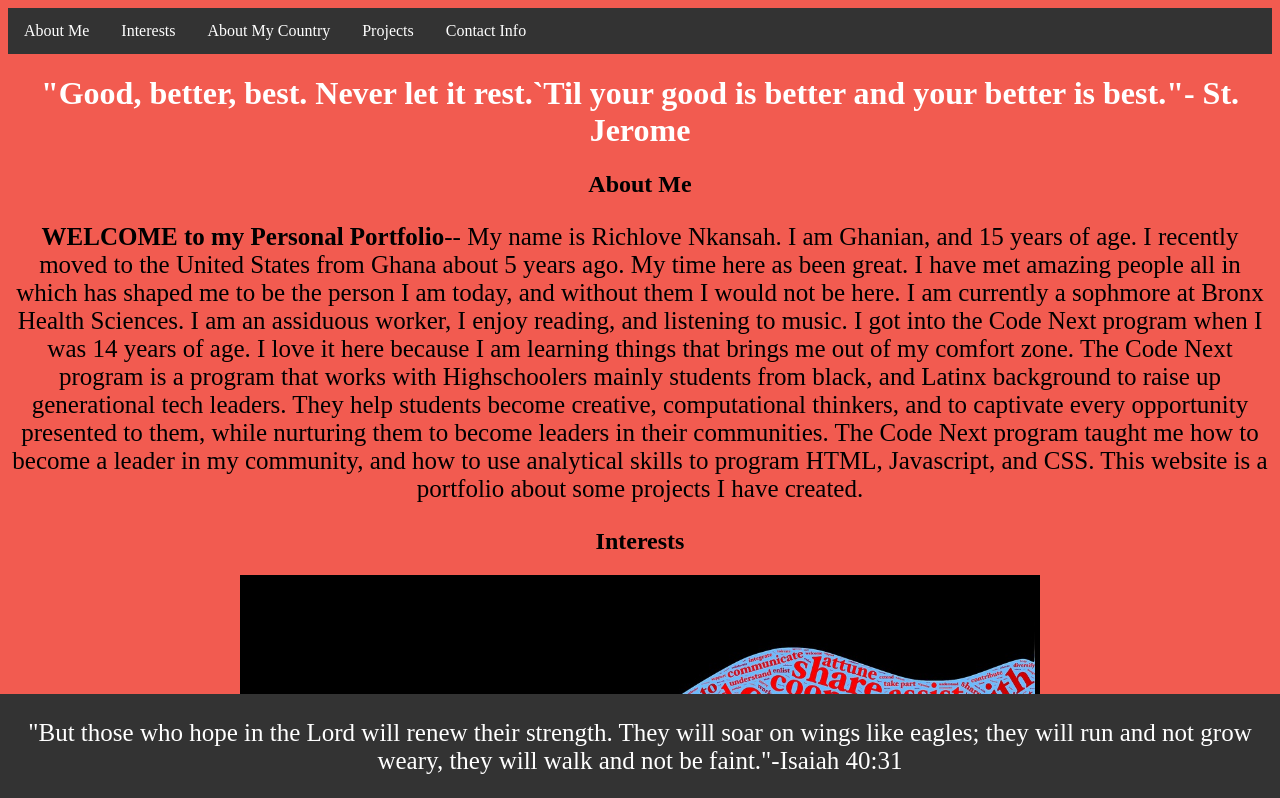
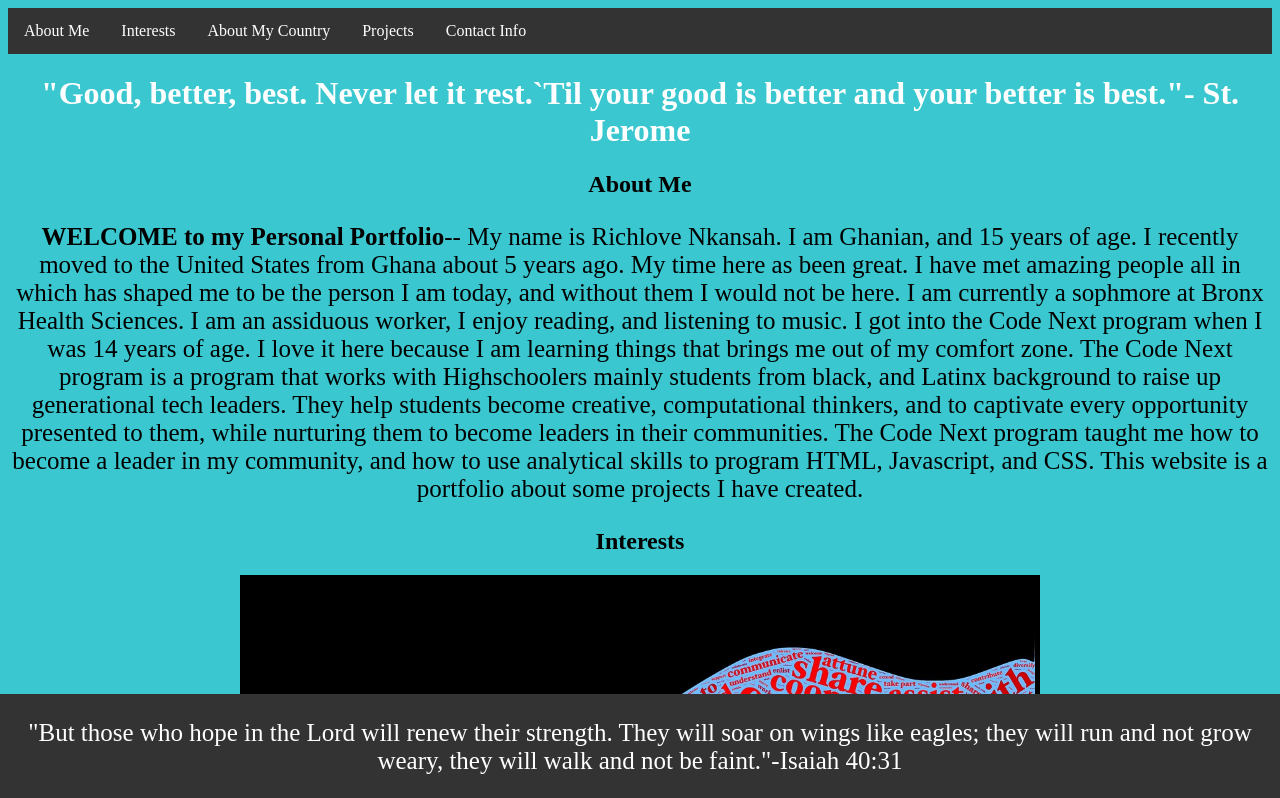
Before and after one commit to richlove45/personal-portfolio, a plain HTML site: page index.html in a window 1280 px wide. Shown: the top 798 px of the page. Drawn offline with Linux system fonts and the light colour scheme.

Commit message:
color bluish-turq
more brighter

```diff
--- a/style.css
+++ b/style.css
@@ -7,7 +7,7 @@ nav ul li{
 body{
   text-align:center;
   color:black;
-  background-color:#f25b50;
+  background-color:#3ac7cf;
 }
 /*Font of the text*/
 p{
```
